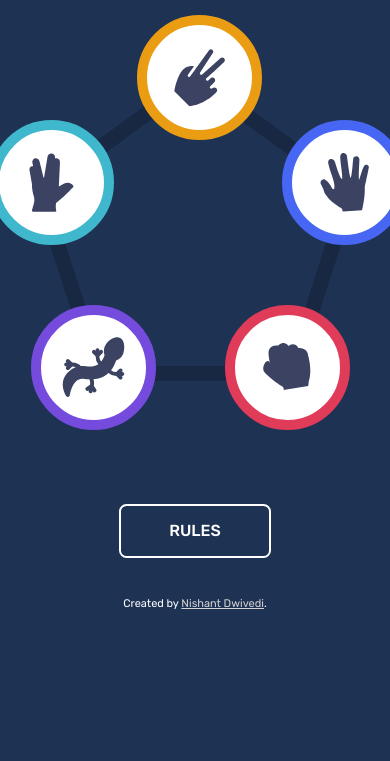
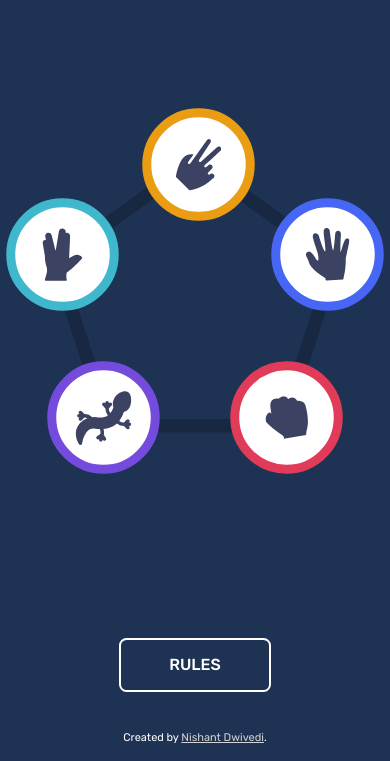
Before and after one commit to Nishant-Dwivedi/Rock-Paper-Scissors-Spock-Lizard, a plain HTML site: page index.html in a window 390 px wide. Shown: the part 156-917 px from the top of the page. Before the commit the page ends 844 px from the top, so only its background shows below. Drawn offline with Linux system fonts and the light colour scheme.

Commit message:
fixed some layout issues

```diff
--- a/css/style.css
+++ b/css/style.css
@@ -57,7 +57,7 @@ body {
     margin: 1rem 2rem;
     border: 3px solid gray;
     border-radius: 7.5px;
-    margin-bottom: 2.5rem;
+    margin-bottom: 3.5rem;
     margin-inline: 10%;
 }
 
@@ -86,18 +86,16 @@ body {
 /* MAIN */
 
 main {
-
+    min-width: fit-content;
     display: flex;
     flex-direction: column;
     align-items: center;
-    padding: 7.5% 0;
-    margin-bottom: 2rem;
+    padding: 5rem 0;
+    margin-bottom: 5.5rem;
 
 }
 
-main>img {
-    position: relative;
-}
+
 
 #container {
     position: relative;
@@ -136,9 +134,9 @@ main>img {
 
 
 .scissors {
-
-    top: -17%;
-    left: 32.5%;
+    /* opacity: .10; */
+    top: -16.5%;
+    left: 30.9%;
     border: 10px solid #ea9c13;
 }
 
@@ -152,19 +150,19 @@ main>img {
 
 .paper {
     top: 16%;
-    right: -14.5%;
+    right: -12.5%;
     border: 10px solid #4666f3;
 }
 
 .lizard {
-
+    left: 3.25%;
     bottom: -13.5%;
     border: 10px solid #754bde;
 }
 
 .rock {
 
-    right: 03%;
+    right: 03.25%;
     bottom: -13.5%;
     border: 10px solid #e03b58;
 }
@@ -274,7 +272,7 @@ main>img {
 /* RUles BUtton */
 
 #rules {
-    margin-top: 4.5rem;
+    margin-top: 1.5rem;
     margin-bottom: 1.5rem;
     padding: 1rem;
     display: flex;
@@ -304,11 +302,11 @@ main>img {
 
 
     .selection {
-        transform: scale(1.20);
+        transform: scale(1.05);
     }
 
     .selection:hover {
-        transform: scale(1.25);
+        transform: scale(1.10);
     }
 
     #rules {
@@ -318,3 +316,60 @@ main>img {
 
 
 }
+
+@media screen  and (max-width: 440px){
+
+
+    .pentagon img {
+        transform: scale(.9);
+    }
+
+    .selection {
+        transform: scale(.9);
+    }
+
+    .scissors {
+        /* opacity: .25; */
+        top: -10.75%;
+        left: 31.95%;
+
+    }
+
+    .spock {
+        /* opacity: .35; */
+        left: -9.25%;
+        top: 17.75%;
+
+
+    }
+
+
+    .paper {
+        /* opacity: .25; */
+        top: 17.75%;
+        right: -9.25%;
+
+    }
+
+    .lizard {
+        /* opacity: .35; */
+        bottom: -8.5%;
+        left: 3.25%;
+
+
+    }
+
+    .rock {
+        /* opacity: .35; */
+        right: 03.25%;
+        bottom: -8.5%;
+
+    }
+
+    #left>span,
+#right>span {
+    font-weight: 500;
+    font-size: small;
+
+}
+}
--- a/js/main.js
+++ b/js/main.js
@@ -71,6 +71,9 @@ for (let i = 0; i < options.length; i++) {
 
                 case "lost":
                     resultDisplay.children[0].innerText = "YOU LOST";
+                    if (score != 0){
+                        score--;
+                    }
                     break;
 
                 case "tie":
```
Also changed, not shown: Screenshot_2022-06-07_21-20-13.png (deleted), Screenshot_2022-06-07_21-22-39.png (deleted), desktop.png (added), mobile.png (added), 1 other file.
